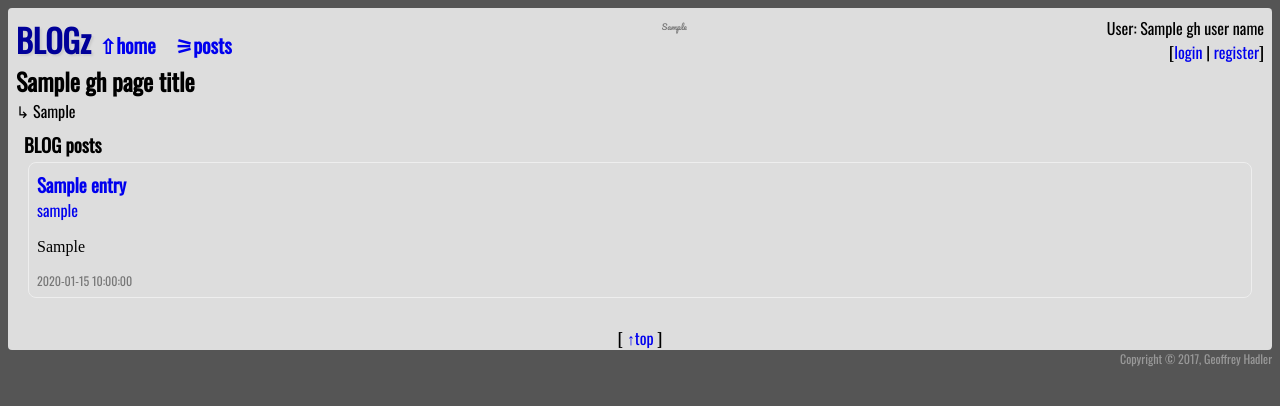
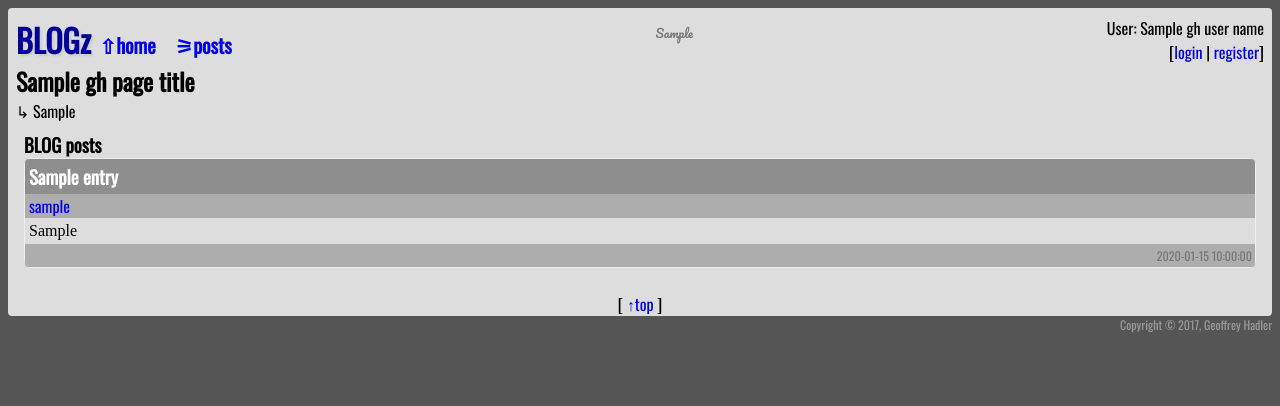
Before and after one commit to ghlaunchcode/blogz, a Flask app: template templates/blog.html in a window 1280 px wide. Shown: the top 406 px of the page. Run offline with Flask 2, Linux system fonts and the light colour scheme; tables that the repository leaves empty hold one stand-in row (values such as "Sample post"); the template is opened without the code that fills it: values that come from a table or form of the project are taken from there, most other values are stand-ins (such as "Sample title", 1, 10 or a date in 2020); some web fonts are replaced.

Commit message:
Implement test page. Adjust styles

```diff
--- a/routes.py
+++ b/routes.py
@@ -263,3 +263,7 @@ def poker():
     strNav += " :: " + str(intPlayers) + " Players"
 
     return render_template('poker.html', ghPage_Title=ghPAGE_POKER, ghSlogan=Markup(getSlogan()), ghUser_Name=get_current_user(), ghNav=Markup(strNav), ghPokerGame=Markup(get_demo(intPlayers)), ghPokerNumPlayers=intPlayers, ghErratae=Markup(get_fetch_info()))
+
+@app.route("/test")
+def route_test():
+    return render_template('test.html')
--- a/static/style.css
+++ b/static/style.css
@@ -79,7 +79,8 @@ header nav {
 .slogan {
 	color: #777;
 	font-family: Pacifico;
-	font-size: .50em;
+	font-size: 75%;
+	text-align: right;
 	padding: .5em;
 }
 
@@ -185,27 +186,62 @@ main, .pageContent {
 }
 
 
-.ghBlogView {
+
+/* blog page specific
+ **********************/
+
+.blogzView {
 	border-radius: .25em;
-/*             background: #ccc; */
-	padding: .25em;
-/* 			border: 2pt inset; */
-/* 			border-radius: .25em; */
+/*	padding: .25em; */
 }
-.ghBlogEntry {
-/*             background: #fff; */
+
+
+.blogzEntry {
 	border: 1px ridge;
 	border-radius: .5em;
-	padding: .5em;
 	margin-bottom: 1em;
 }
-.ghBlogEntry p {
-	font-family: "Century Schoolbook", "Century", "Times New Roman", Times, serif;
+
+/*
+.blogzEntryContent, .blogzEntryTitle, .blogzEntryCreated {
+	width: 100%;
+}
+*/
+
+.blogzEntryTitle {
+	background: rgba(64,64,64,.5);
+	color: #fff;
+	padding: .25em;
+	border-top-left-radius: .25em;
+	border-top-right-radius: .25em;
 }
 
-.createdDateTime{
+.blogzEntryAuthor {
+	background: rgba(127,127,127,.5);
+	padding-left: .25em;
+}
+
+.blogzEntryTitle a {
+	color: #fff;
+}
+
+.blogzEntryAuthor a {
+
+}
+
+.blogzEntryContent {
+	font-family: "Century Schoolbook", "Century", "Times New Roman", Times, serif;
+	padding: .25em;
+}
+
+.blogzEntryCreated {
+	background: rgba(127,127,127,.5);
 	font-size: 75%;
 	color: #777;
+	text-align: right;
+	padding: .25em;
+	border-bottom-left-radius: .25em;
+	border-bottom-right-radius: .25em;
 }
 
 input, textarea {
--- a/templates/blog.html
+++ b/templates/blog.html
@@ -33,17 +33,21 @@
         }
 	</script>
 -->
-	<div class="ghBlogView">
+	<div class="blogzView">
     {% for entry in ghEntries %}
-        <div class="ghBlogEntry">
-            <h3><a href="?id={{entry.id}}">{{entry.title}}</a></h3>
-            <div><a href="blog?user={{entry.user}}">{{entry.user}}</a>
+        <div class="blogzEntry">
+            <div class="blogzEntryTitle">
+                <h3><a href="?id={{entry.id}}">{{entry.title}}</a></h3>
+            </div>
+            <div class="blogzEntryAuthor"><a href="blog?user={{entry.user}}">{{entry.user}}</a>
                 {% if entry.user == session.handle %}
                     <h6>[ &#x2710;edit | &#x2718;remove ]</h6>
                 {% endif %}
             </div>
-            <p>{{entry.entry}}</p>
-            <div class="createdDateTime">{{entry.created}}</div>
+            <div class="blogzEntryContent">
+                {{entry.entry}}
+            </div>
+            <div class="blogzEntryCreated">{{entry.created}}</div>
 		</div>
     {% else %}
         <p>No entries to show.</p>
```
Also changed, not shown: templates/test.html (added, +9 -0 lines), templates/singleuser.html (deleted).
